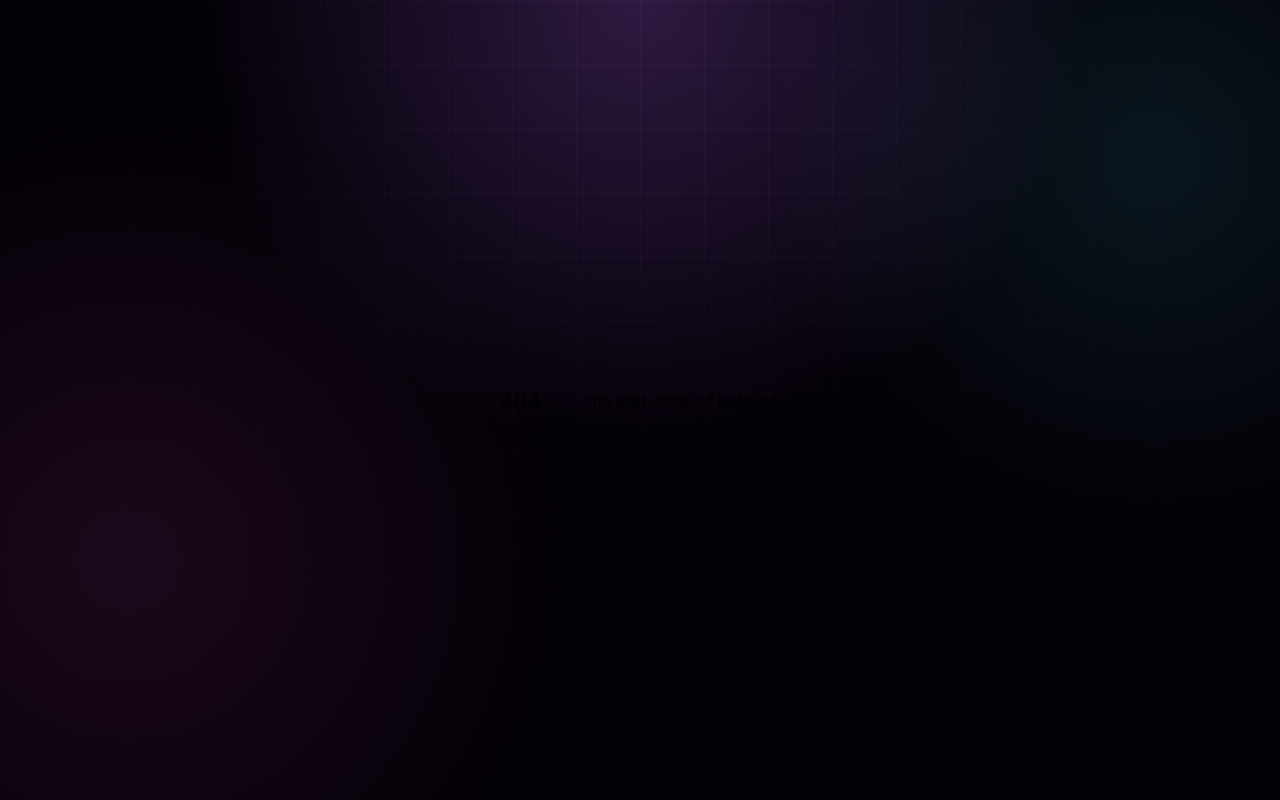
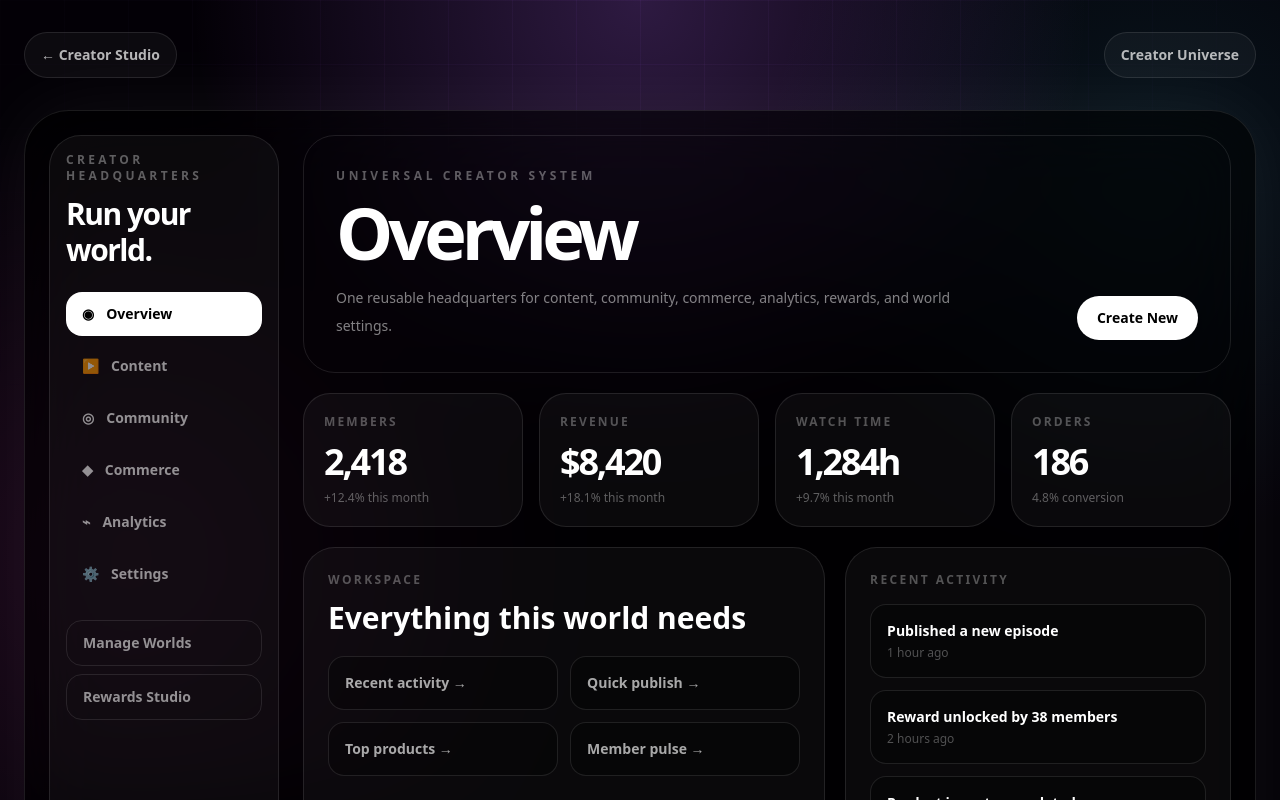
Before and after one commit to thatsmelodic/harmonic-os, a Next.js app: page /studio/headquarters in a window 1280 px wide. Before the commit this address had no page. Shown: the top 800 px of the page. Built offline with nearby package versions, Linux system fonts and the light colour scheme.

Commit message:
Launch universal creator headquarters

```diff
--- /dev/null
+++ b/app/studio/headquarters/page.tsx
@@ -0,0 +1,21 @@
+import Link from 'next/link';
+import { UniversalCreatorHeadquarters } from '@/components/studio/UniversalCreatorHeadquarters';
+
+export const metadata = {
+  title: 'Creator Headquarters | Harmonic OS',
+  description: 'Manage content, community, commerce, analytics, rewards, and settings for every creator world.',
+};
+
+export default function CreatorHeadquartersPage() {
+  return (
+    <main className="min-h-screen px-4 py-8 pb-28 sm:px-6">
+      <div className="mx-auto max-w-7xl">
+        <nav className="mb-8 flex flex-wrap items-center justify-between gap-3 text-white">
+          <Link href="/studio" className="rounded-full border border-white/10 bg-white/[.04] px-4 py-3 text-sm font-black text-white/70">← Creator Studio</Link>
+          <Link href="/studio/universe" className="rounded-full border border-white/10 bg-white/[.04] px-4 py-3 text-sm font-black text-white/70">Creator Universe</Link>
+        </nav>
+        <UniversalCreatorHeadquarters />
+      </div>
+    </main>
+  );
+}
```
